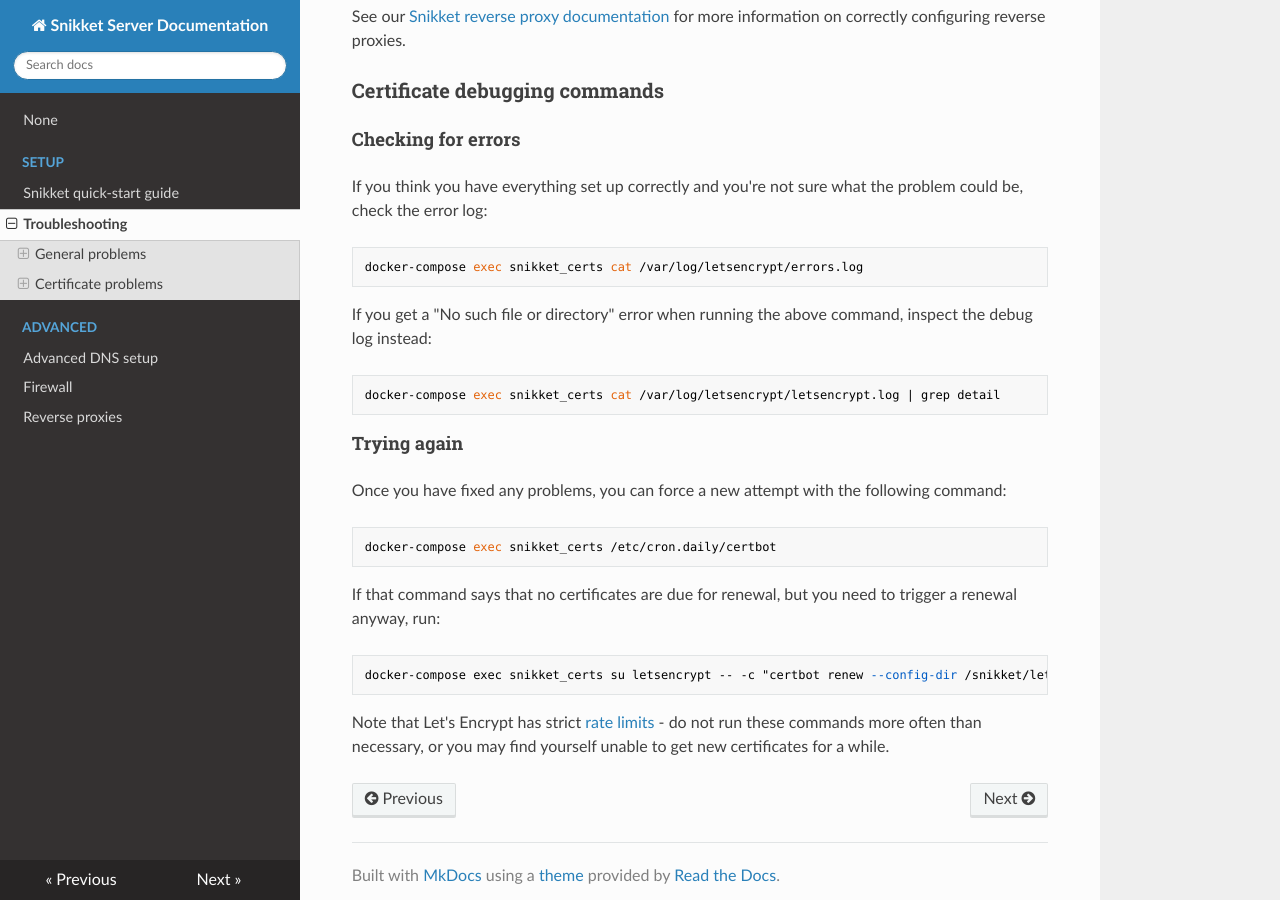
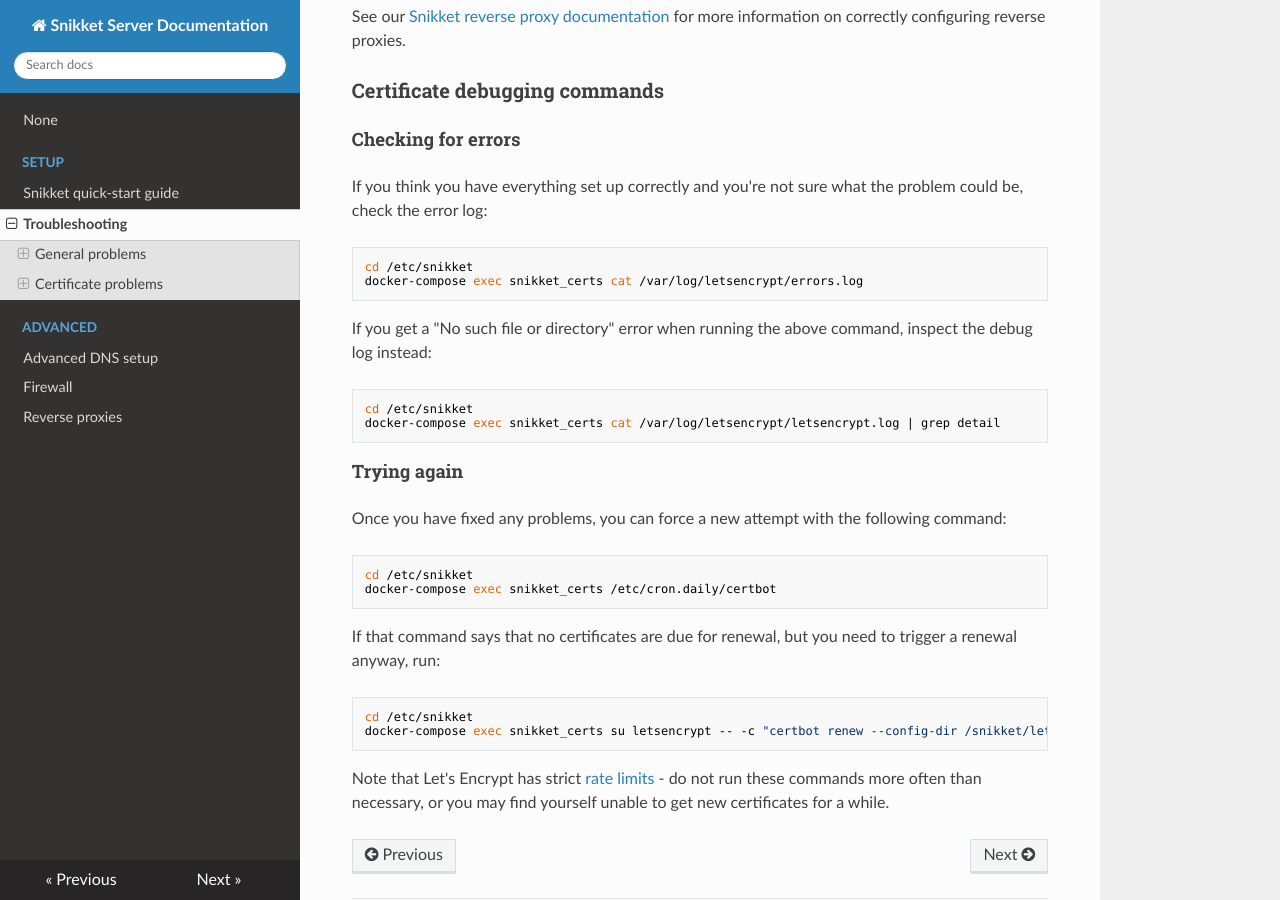
Before and after one commit to snikket-im/snikket-server, an MkDocs documentation site: the page built from docs/setup/troubleshooting.md, in a window 1280 px wide and 900 px high, scrolled down 2205 px. Built offline with MkDocs 1.6.1, drawn with Linux system fonts in a browser that asks for light colours; nearby versions of some CDN libraries.

Commit message:
docs: Add  to all docker-compose debugging commands

````diff
--- a/docs/setup/troubleshooting.md
+++ b/docs/setup/troubleshooting.md
@@ -117,6 +117,7 @@
 problem could be, check the error log:
 
 ```
+cd /etc/snikket
 docker-compose exec snikket_certs cat /var/log/letsencrypt/errors.log
 ```
 
@@ -124,6 +125,7 @@
 inspect the debug log instead:
 
 ```
+cd /etc/snikket
 docker-compose exec snikket_certs cat /var/log/letsencrypt/letsencrypt.log | grep detail
 ```
 
@@ -133,6 +135,7 @@
 following command:
 
 ```
+cd /etc/snikket
 docker-compose exec snikket_certs /etc/cron.daily/certbot
 ```
 
@@ -140,6 +143,7 @@
 trigger a renewal anyway, run:
 
 ```
+cd /etc/snikket
 docker-compose exec snikket_certs su letsencrypt -- -c "certbot renew --config-dir /snikket/letsencrypt --cert-path /etc/ssl/certbot --force-renew"
 ```
 
````
